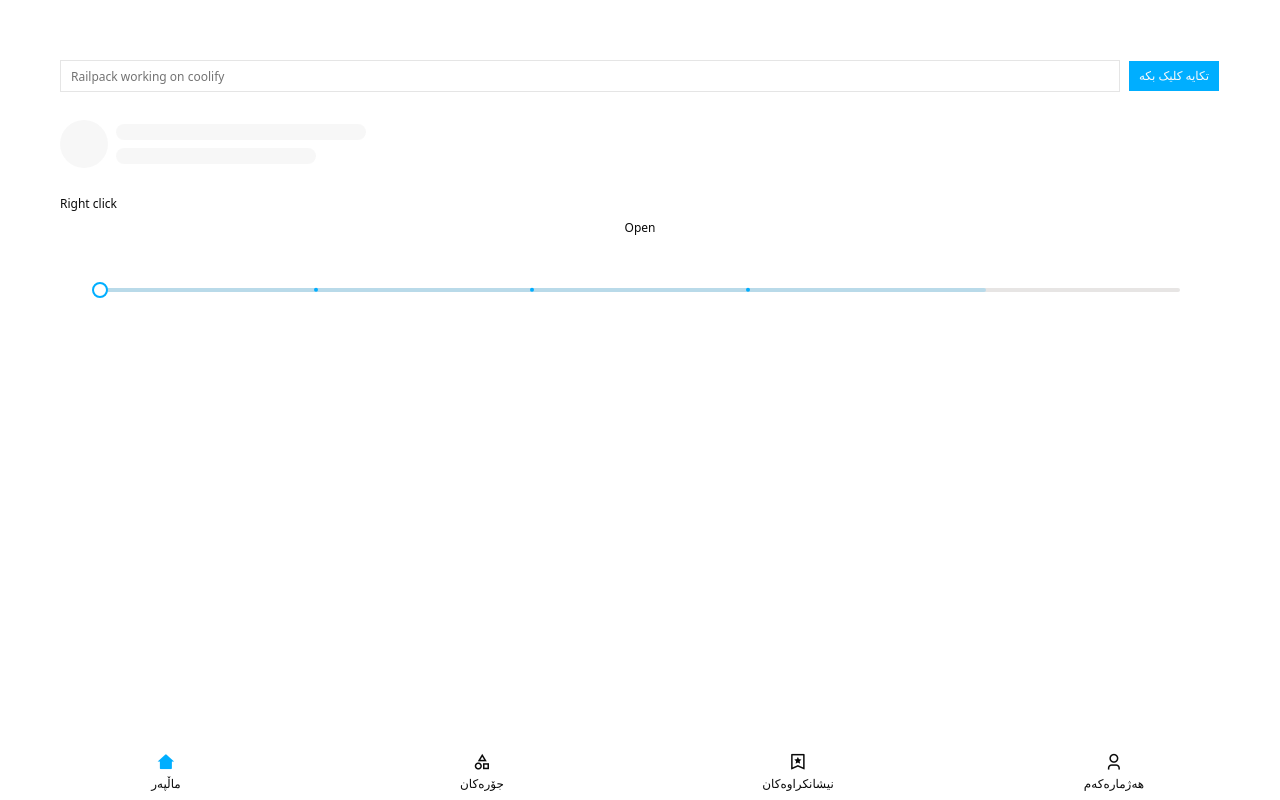
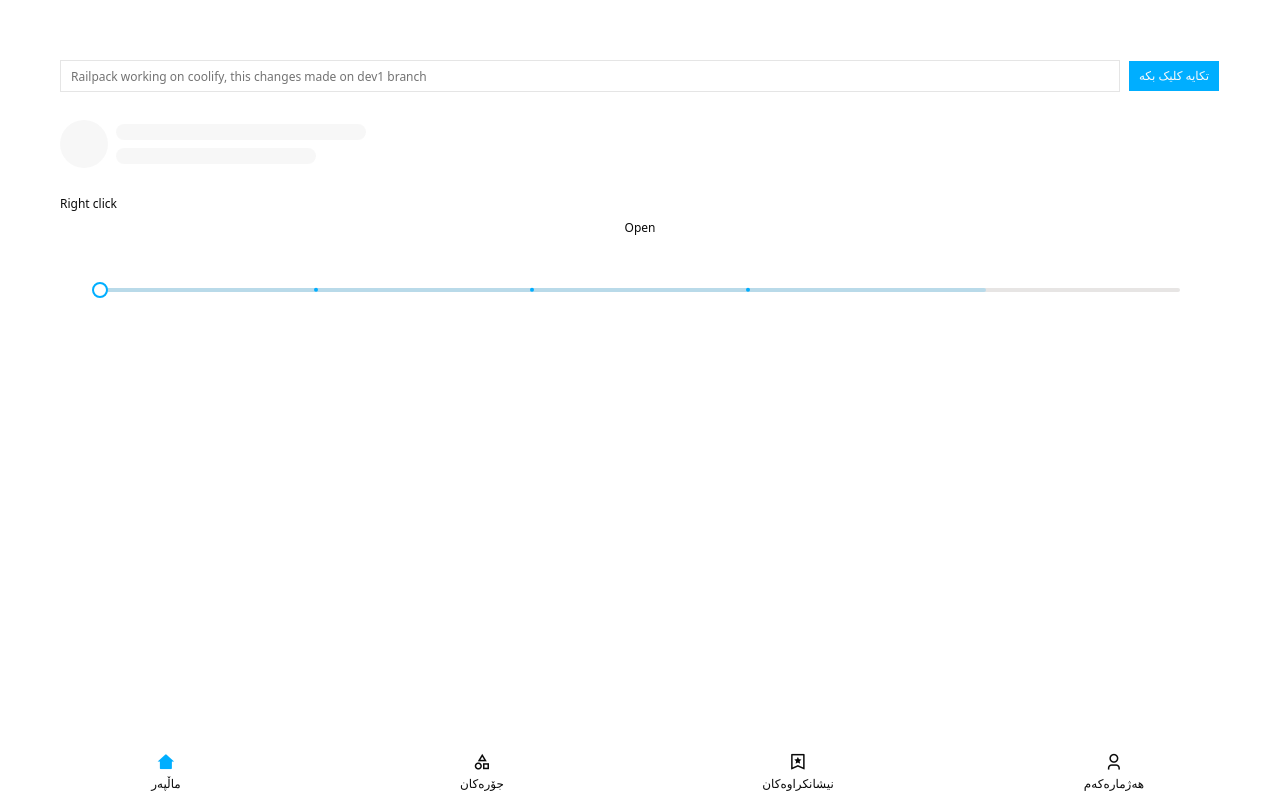
Before and after one commit to dahatu/pewist-pwa, a Next.js app: page / in a window 1280 px wide. Built offline with nearby package versions, Linux system fonts and the light colour scheme; a web font is replaced by a local one.

Commit message:
some new placeholder on dev1

```diff
--- a/app/page.tsx
+++ b/app/page.tsx
@@ -36,7 +36,7 @@ export default function Home() {
   return (
     <div className="flex flex-col gap-2 p-10">
       <div className="flex gap-2">
-        <Input placeholder="Railpack working on coolify"/>
+        <Input placeholder="Railpack working on coolify, this changes made on dev1 branch"/>
         <Button>تکایە کلیک بکە</Button>
       </div>
 
```
